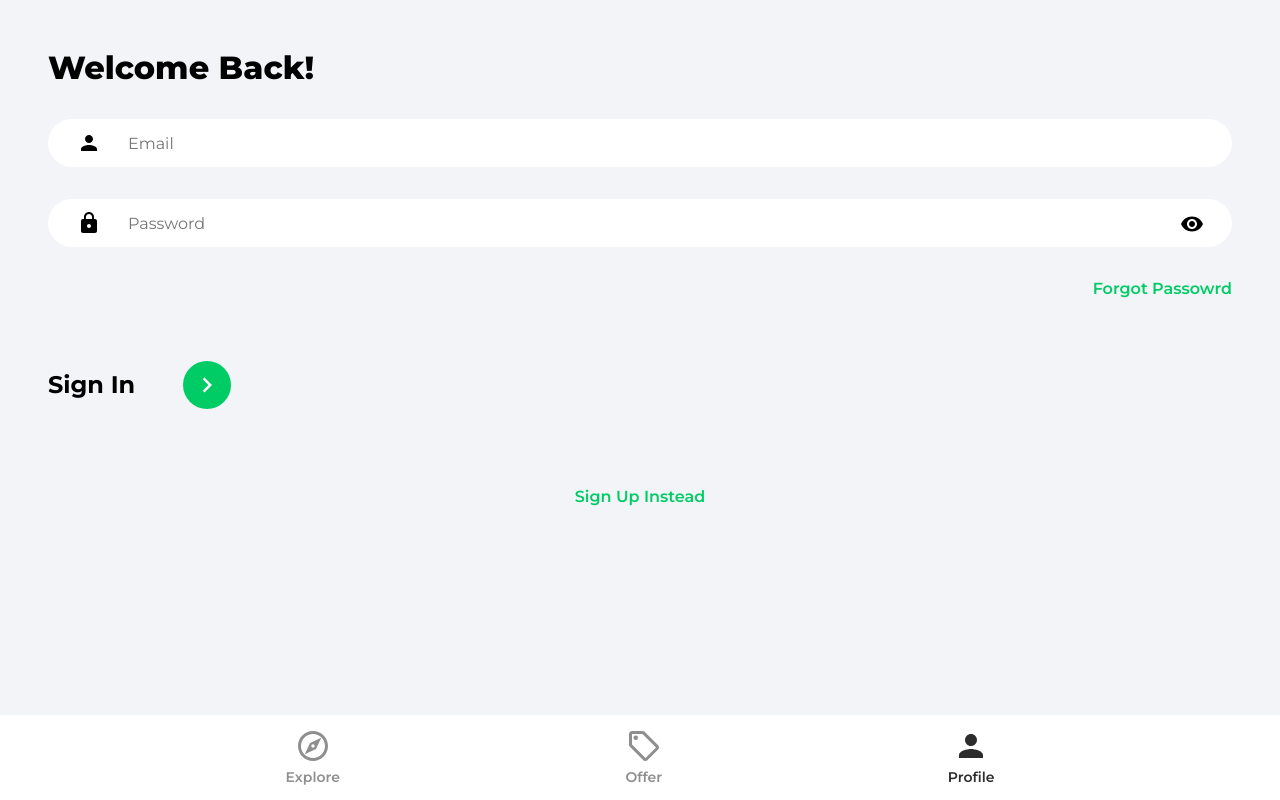
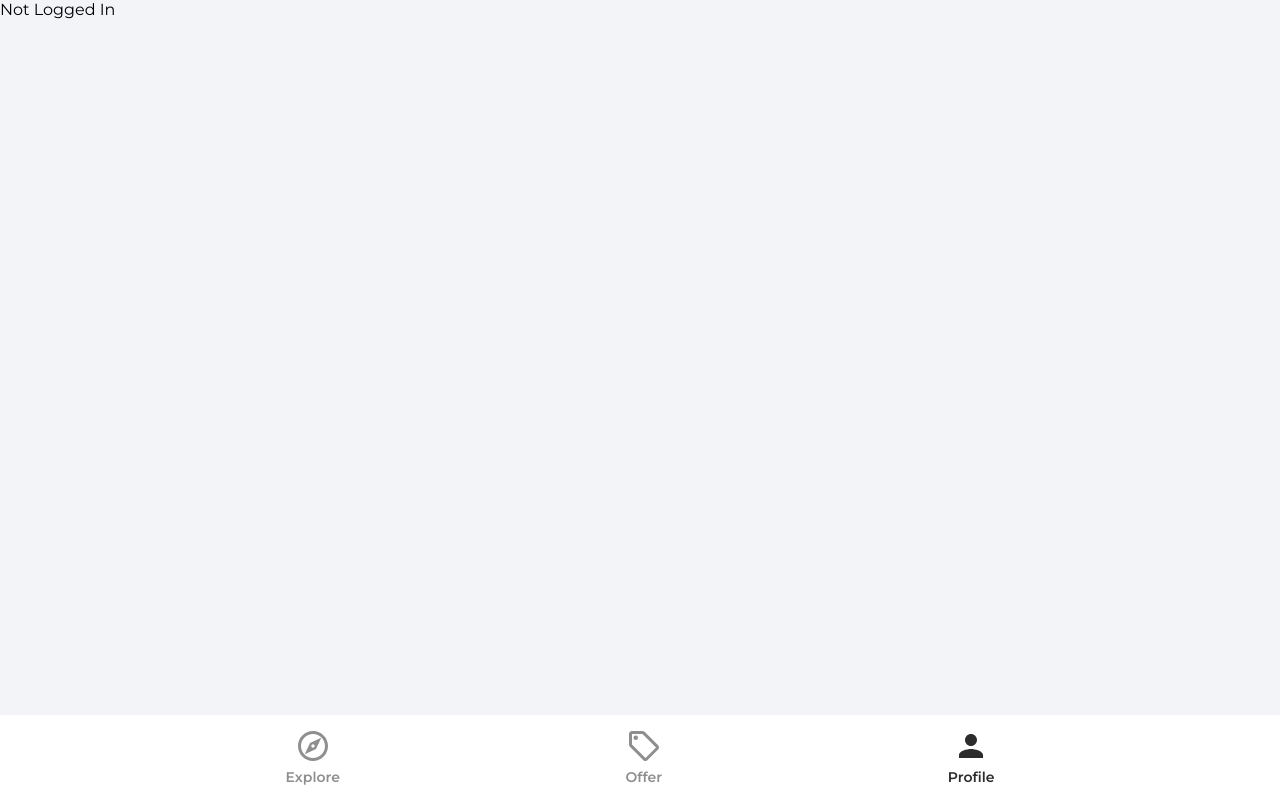
Before and after one commit to Harshak-1744/House_MarketPlace_Place, a React (Create React App) app: page /profile in a window 1280 px wide. Built offline with nearby package versions, Linux system fonts and the light colour scheme; the HTML template or start-up script is replaced by a standard one.

Commit message:
modified:   src/App.js 	modified:   src/pages/Profile.jsx 	modified:   src/pages/SignIn.jsx

```diff
--- a/src/App.js
+++ b/src/App.js
@@ -14,7 +14,7 @@
         <Routes>
           <Route path='/' element={<Explore />} />
           <Route path='/offers' element={<Offers />} />
-          <Route path='/profile' element={<SignIn />} />
+          <Route path='/profile' element={<Profile />} />
           <Route path='/sign-in' element={<SignIn />} />
           <Route path='/sign-up' element={<SignUp />} />
           <Route path='/forgot-password' element={<ForgotPassword />} />
--- a/src/pages/Profile.jsx
+++ b/src/pages/Profile.jsx
@@ -1,9 +1,18 @@
+import {useState, useEffect } from "react"
+import { getAuth } from "firebase/auth"
+
+
+
 function Profile(){
-    return (
-        <>
-        <h1>Profile</h1>
-        </>
-    )
+
+    const [user, setUser] = useState({})
+
+    const auth = getAuth()
+    useEffect(() => {
+        setUser(auth.currentUser)
+    }, [])
+
+    return user ? <h1>{user.displayName}</h1> : 'Not Logged In'
 }
 
 export default Profile
--- a/src/pages/SignIn.jsx
+++ b/src/pages/SignIn.jsx
@@ -1,5 +1,6 @@
 import {useState} from 'react'
 import {Link,useNavigate} from 'react-router-dom'
+import {getAuth, signInWithEmailAndPassword} from 'firebase/auth'
 import {ReactComponent as ArrowRightIcon}  from '../assets/svg/keyboardArrowRightIcon.svg'
 import visibilityIcon from '../assets/svg/visibilityIcon.svg'
 
@@ -23,6 +24,28 @@
         }))
     }
 
+    const onSubmit = async (e) => {
+        e.preventDefault()
+
+
+        try{
+
+        const auth = getAuth()
+
+        const userCredentail = await signInWithEmailAndPassword (auth, email, password)
+
+        if(userCredentail.user)
+        {
+            navigate('/')
+        }
+
+        }catch (error) {
+            console.log(error);
+        }
+
+
+
+    }
 
     return (
         <div>
@@ -33,7 +56,7 @@
                     </p>
                 </header>
 
-                    <form>
+                    <form onSubmit = {onSubmit} >
                         <input type="email" className="emailInput"  placeholder='Email' id='email' value={email}
                             onChange={onChange}
 
```
